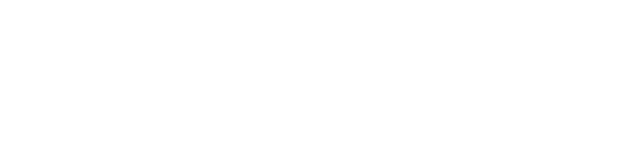
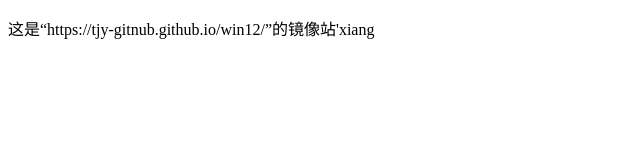
Before and after one commit to fanghuangxu/Windows12, a plain HTML site: page index.html in a window 1280 px wide. Shown: the whole page, without its empty margins (0-640 px from the left). Drawn offline with Linux system fonts and the light colour scheme.

Commit message:
Update index.html

```diff
--- a/index.html
+++ b/index.html
@@ -11,6 +11,7 @@
 </head>
 
 <body>
+    <p>这是“https://tjy-gitnub.github.io/win12/”的镜像站'xiang</p>
   <a href='desktop.html>进入Windows12<a>
 </body>
 
```
